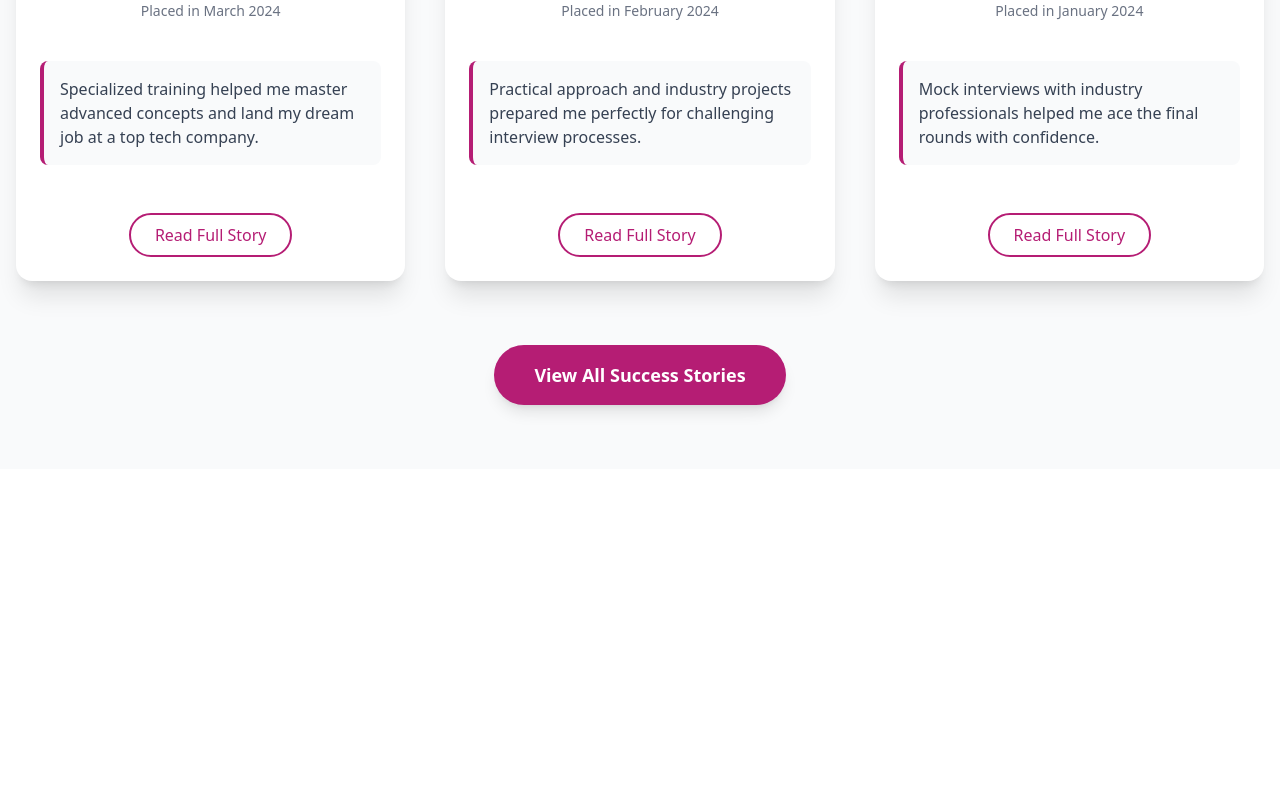
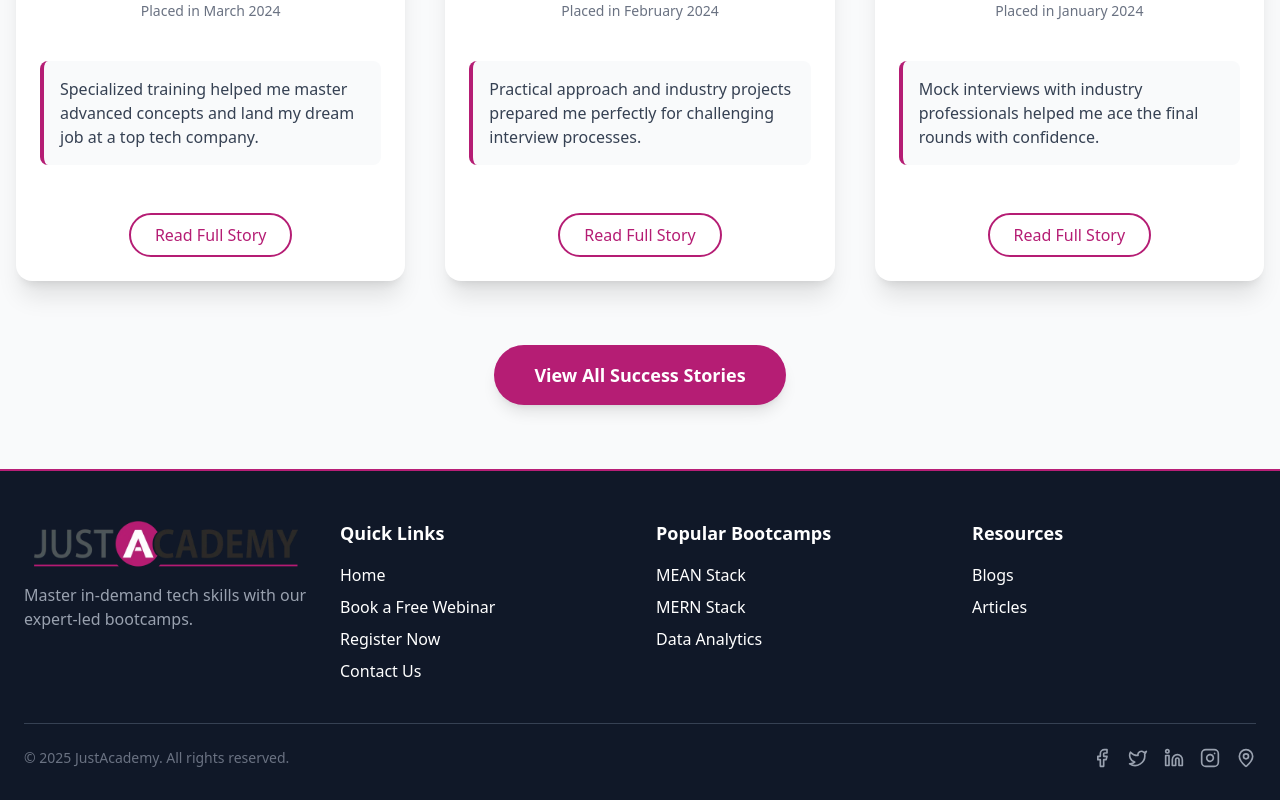
Before and after one commit to adityabhat09/Job-Bootcamp, a React (Vite) app in the folder my-app/: page / in a window 1280 px wide. Shown: the part 3934-4734 px from the top of the page. Before the commit the page ends 4403 px from the top, so only its background shows below. Built offline with nearby package versions, Linux system fonts and the light colour scheme; no server answers.

Commit message:
footer done and navbar webinar button works now

```diff
--- a/my-app/package.json
+++ b/my-app/package.json
@@ -17,6 +17,7 @@
     "react": "^19.1.0",
     "react-dom": "^19.1.0",
     "react-icons": "^5.5.0",
+    "react-router-hash-link": "^2.4.3",
     "simple-icons": "^15.6.0",
     "tailwindcss": "^4.1.10",
     "vite": "^6.3.5"
--- a/my-app/src/App.jsx
+++ b/my-app/src/App.jsx
@@ -5,6 +5,7 @@ import HomePage from './pages/home/HomePage';
 // import Contact from './pages/Contact';
 // import JobBootcamp from './pages/JobBootcamp';
 import CoursePage from './pages/CoursePage'
+import Footer from './pages/Footer';
 
 function App() {
   return (
@@ -17,6 +18,7 @@ function App() {
         <Route path="/courses/:slug" element={<CoursePage />} />
 
       </Routes>
+      <Footer/>
     </Router>
   );
 }
--- a/my-app/src/index.css
+++ b/my-app/src/index.css
@@ -3,6 +3,10 @@
 /* Animation speed & distance are variables so JS can edit them */
 @theme {
   --marquee-time: 60s;          /* adjust speed here */
+}
+
+html {
+  scroll-behavior: smooth;
 }
 
 @layer utilities {
--- a/my-app/src/pages/CoursePage.jsx
+++ b/my-app/src/pages/CoursePage.jsx
@@ -69,9 +69,9 @@ const CoursePage = ({ onOpen }) => {
             />
 
 
-            <div className="pt-20 pb-10 max-w-full mx-auto">
+            <div className="pt-20  max-w-full mx-auto">
                 {/* --- REVISED HERO SECTION --- */}
-                <DottedBackground className="py-20 text-center bg-gray-900">
+                <DottedBackground className="py-20 text-center bg-gray-900 mb-20">
                     <div className="max-w-4xl mx-auto px-4">
                         <h1 className="text-4xl sm:text-5xl lg:text-6xl font-extrabold text-pink-600 leading-tight">
                             {course.name}
--- /dev/null
+++ b/my-app/src/pages/Footer.jsx
@@ -0,0 +1,91 @@
+import React from 'react';
+import { Facebook, Twitter, Linkedin, Instagram, MapPin } from 'lucide-react';
+import logo from '../images/logo.jpg'
+import { HashLink } from 'react-router-hash-link';
+
+const Footer = () => {
+    // Replace with your actual social media profile URLs
+    const socialLinks = {
+        facebook: 'https://facebook.com/your-profile',
+        twitter: 'https://twitter.com/your-profile',
+        linkedin: 'https://linkedin.com/in/your-profile',
+        instagram: 'https://instagram.com/your-profile',
+        googleMaps: 'http://googleusercontent.com/maps.google.com/2'
+    };
+
+    return (
+        <footer className="bg-gray-900 text-white pt-12 pb-8 border-t-2 border-[#B81F77]">
+            <div className="container mx-auto px-6">
+                <div className="grid grid-cols-1 md:grid-cols-4 gap-8">
+
+                    {/* */}
+                    <div className="col-span-1">
+                        <div className="h-12 mb-4 flex items-center justify-center">
+                            {/* Add your <img src="/logo.png" alt="JustAcademy Logo" /> here */}
+                            <img src={logo} alt='justacademy logo' className='h-12  lg:h-16 w-auto' />
+                        </div>
+                        <p className="text-gray-400">
+                            Master in-demand tech skills with our expert-led bootcamps.
+                        </p>
+                    </div>
+
+                    {/* */}
+                    <div>
+                        <h3 className="text-lg font-semibold mb-4">Quick Links</h3>
+                        <ul>
+                            <li className="mb-2"><a href="/" className="hover:text-pink-600">Home</a></li>
+                            <li className="mb-2"><a href="/webinar" className="hover:text-pink-600">Book a Free Webinar</a></li>
+                            <li className="mb-2"><a href="/register" className="hover:text-pink-600">Register Now</a></li>
+                            <li className="mb-2"><a href="#contact" className="hover:text-pink-600">Contact Us</a></li>
+                        </ul>
+                    </div>
+
+                    {/* */}
+                    <div>
+                        <h3 className="text-lg font-semibold mb-4">Popular Bootcamps</h3>
+                        <ul>
+                            <li className="mb-2"><a href="/courses/mean" className="hover:text-pink-600">MEAN Stack</a></li>
+                            <li className="mb-2"><a href="/courses/mern" className="hover:text-pink-600">MERN Stack</a></li>
+                            <li className="mb-2"><a href="/courses/data-analytics" className="hover:text-pink-600">Data Analytics</a></li>
+                        </ul>
+                    </div>
+
+                    {/* */}
+                    <div>
+                        <h3 className="text-lg font-semibold mb-4">Resources</h3>
+                        <ul>
+                            <li className="mb-2"><a href="/blogs" className="hover:text-pink-600">Blogs</a></li>
+                            <li className="mb-2"><a href="/articles" className="hover:text-pink-600">Articles</a></li>
+                        </ul>
+                    </div>
+
+                </div>
+
+                <div className="mt-8 border-t border-gray-700 pt-6 flex flex-col md:flex-row justify-between items-center">
+                    <p className="text-gray-500 text-sm">© {new Date().getFullYear()} JustAcademy. All rights reserved.</p>
+
+                    {/* */}
+                    <div className="flex space-x-4 mt-4 md:mt-0">
+                        <a href={socialLinks.facebook} target="_blank" rel="noopener noreferrer" className="text-gray-400 hover:text-pink-600" aria-label="Facebook">
+                            <Facebook size={20} />
+                        </a>
+                        <a href={socialLinks.twitter} target="_blank" rel="noopener noreferrer" className="text-gray-400 hover:text-pink-600" aria-label="Twitter">
+                            <Twitter size={20} />
+                        </a>
+                        <a href={socialLinks.linkedin} target="_blank" rel="noopener noreferrer" className="text-gray-400 hover:text-pink-600" aria-label="LinkedIn">
+                            <Linkedin size={20} />
+                        </a>
+                        <a href={socialLinks.instagram} target="_blank" rel="noopener noreferrer" className="text-gray-400 hover:text-pink-600" aria-label="Instagram">
+                            <Instagram size={20} />
+                        </a>
+                        <a href={socialLinks.googleMaps} target="_blank" rel="noopener noreferrer" className="text-gray-400 hover:text-pink-600" aria-label="Google Maps">
+                            <MapPin size={20} />
+                        </a>
+                    </div>
+                </div>
+            </div>
+        </footer>
+    );
+};
+
+export default Footer;
--- a/my-app/src/pages/Navbar.jsx
+++ b/my-app/src/pages/Navbar.jsx
@@ -3,6 +3,8 @@ import axios from 'axios';
 import logo from '../images/logo.jpg';
 import { ChevronDown } from 'lucide-react';
 import { Link } from 'react-router-dom';
+import BookWebinarModal from '../components/BookWebinarModal';
+
 
 const Navbar = () => {
   const [dropdownOpen, setDropdownOpen] = useState(false);
@@ -33,10 +35,24 @@ const Navbar = () => {
     return () => document.removeEventListener('click', handleClickOutside);
   }, []);
 
+  const [isModalOpen, setModalOpen] = useState(false);
+
+
 
 
 
   return (
+    <>
+
+
+      {/* modal overlay sits above everything else */}
+      <BookWebinarModal
+        isOpen={isModalOpen}
+        onClose={() => setModalOpen(false)}
+      />
+
+
+
       <nav className="bg-white shadow-lg fixed top-0 left-0 w-full z-50 border-b-2 border-[#B81F77]">
         <div className="container mx-auto px-4 py-4 flex items-center justify-between">
 
@@ -97,7 +113,11 @@ return (
             {/* ✅ CTA Buttons (Visually Enhanced) */}
             <div className="flex items-center gap-4">
               <Link
-            to="/webinar"
+  to="#"
+  onClick={(e) => {
+    e.preventDefault(); // stop navigation
+    setModalOpen(true); // open modal
+  }}
   className="px-5 py-2 border border-[#B81F77] text-[#B81F77] rounded-full font-semibold hover:bg-[#B81F77] hover:text-white transition-all duration-300 transform hover:scale-105 hover:shadow-md"
 >
   Book a Free Webinar
@@ -116,6 +136,7 @@ return (
 
         </div>
       </nav>
+    </>
   );
 
 
--- a/my-app/src/pages/home/Hero.jsx
+++ b/my-app/src/pages/home/Hero.jsx
@@ -21,8 +21,8 @@ import DottedBackground from '../../components/DottedBackground'
 
 const Hero = () => {
     return (
-        <DottedBackground className="h-full pb-8 bg-gray-900">
-            <div className="pt-28 flex h-full">
+        <DottedBackground className="h-full pb-8 bg-gray-900" >
+            <div className="pt-28 flex h-full " id="contact">
 
                 <div className="w-1/2 h-full flex items-center justify-center px-12">
                     <div className="max-w-3xl text-left space-y-8">
```
Also changed, not shown: 1 other file (tests, documents, lock files or other folders). Lines whose indentation alone changed are shown as unchanged.
